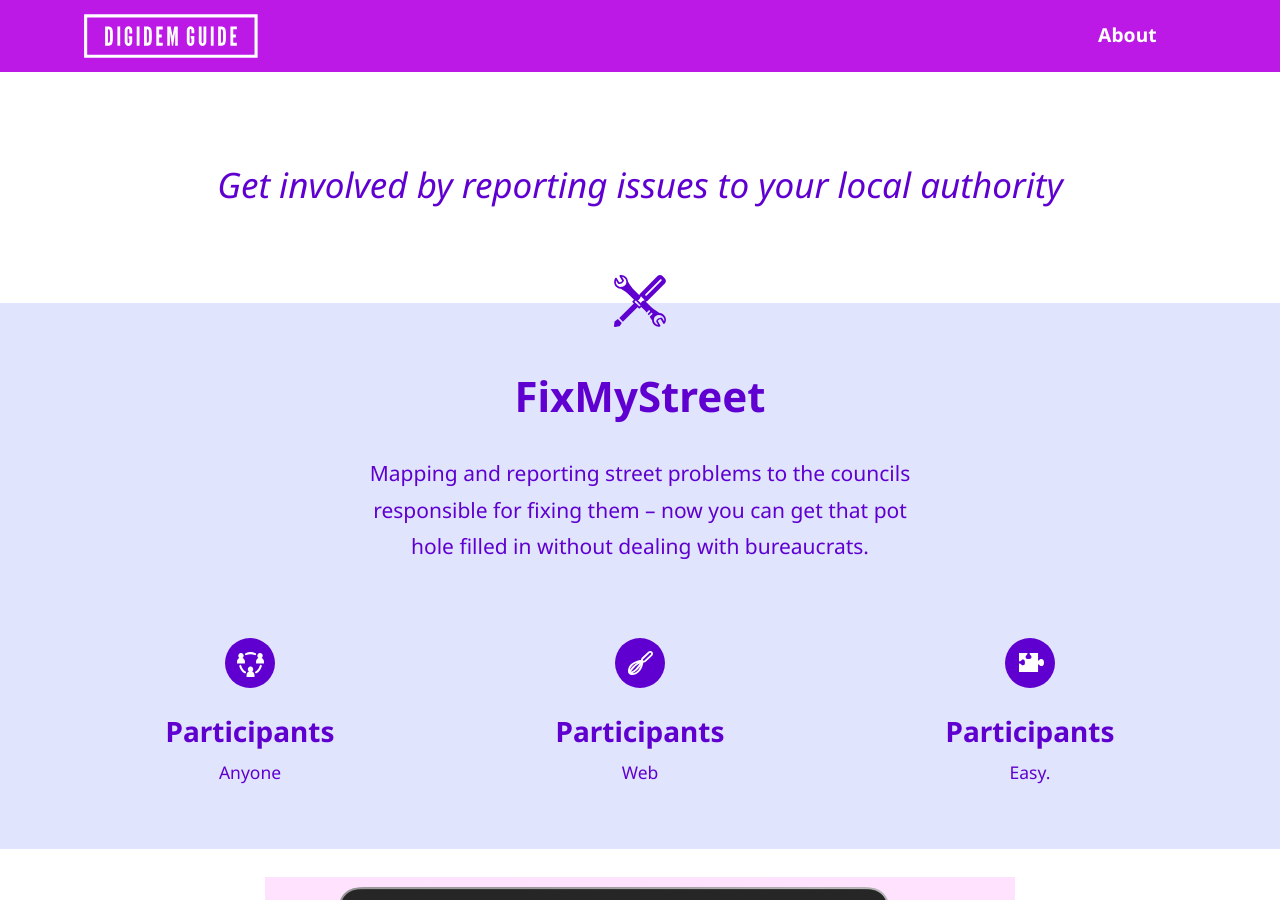
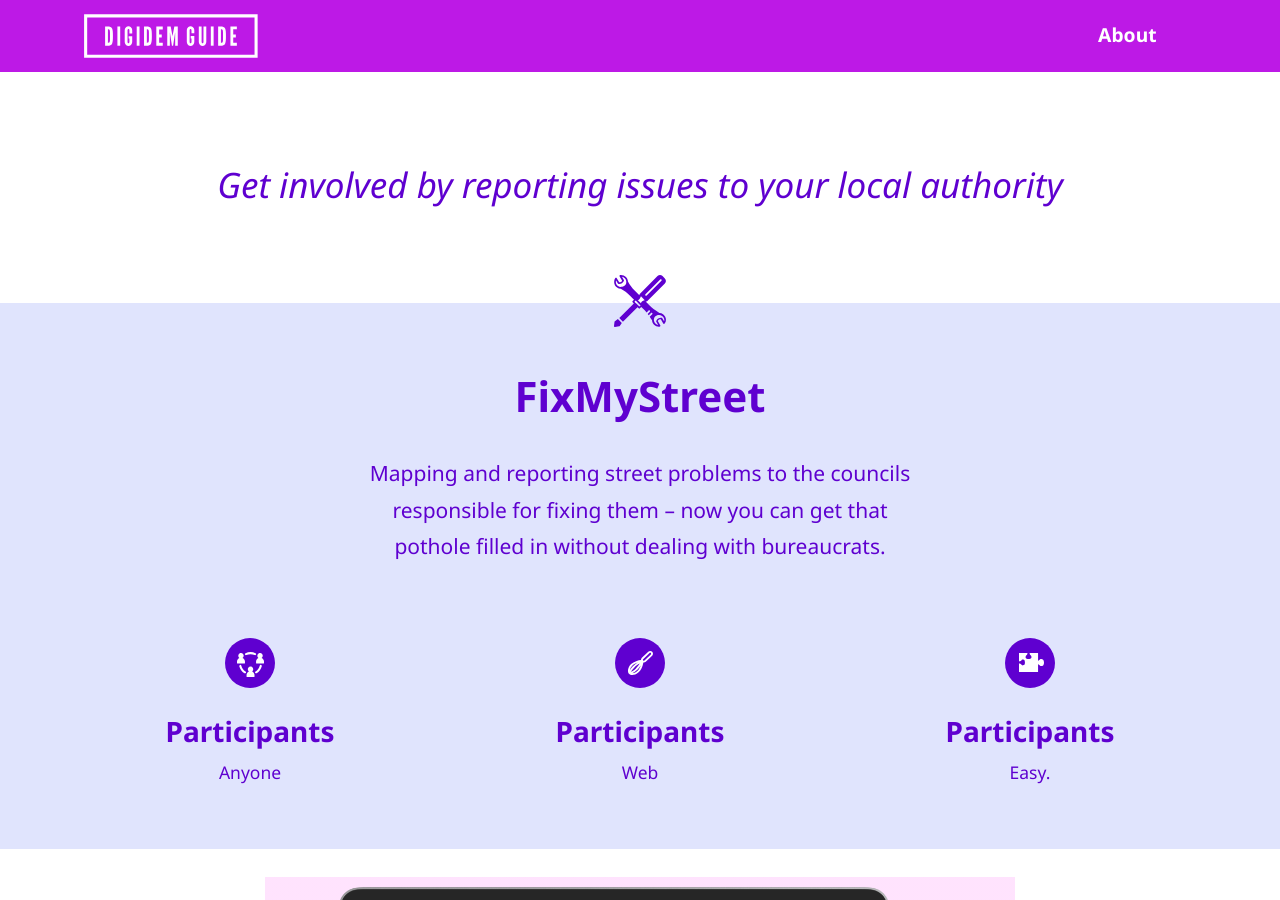
Before and after one commit to digidemlab/democat, a Jekyll site: the page built from _posts/2016-11-28-fixmystreet.md, in a window 1280 px wide and 900 px high. Built offline with Jekyll 4.4.1, drawn with Linux system fonts in a browser that asks for light colours.

Commit message:
Updated Fixmystreet

```diff
--- a/_posts/2016-11-28-fixmystreet.md
+++ b/_posts/2016-11-28-fixmystreet.md
@@ -5,7 +5,7 @@
 - Get involved
 description: by reporting issues to your local authority
 summary: Mapping and reporting street problems to the councils responsible for fixing
-  them – now you can get that pot hole filled in without dealing with bureaucrats.
+  them – now you can get that pothole filled in without dealing with bureaucrats.
 image: loomio.png
 video: https://www.youtube.com/watch?v=eZDBMfe3iPE
 participants: Anyone
```
